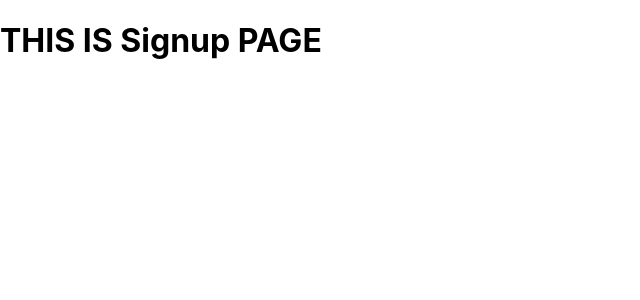
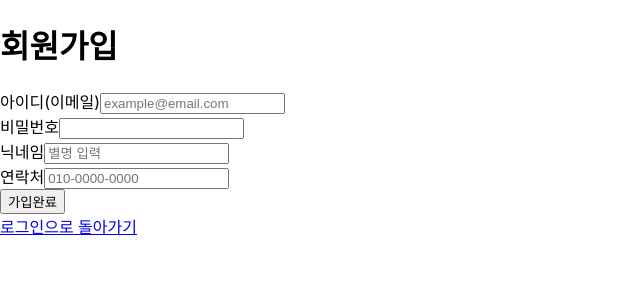
Before and after one commit to kwork9237/Interview-GO_Frontend, a React (Create React App) app: page /signup in a window 1280 px wide. Shown: the top 300 px of the page, without its empty margins (0-640 px from the left). Built offline with nearby package versions, Linux system fonts and the light colour scheme.

Commit message:
Loginpage SIgnuppage App.js 수정

```diff
--- a/src/member/LoginPage.jsx
+++ b/src/member/LoginPage.jsx
@@ -2,9 +2,10 @@
 // 로그인 프론트는 이곳에 구현해주세요.
 
 import React, { useState } from 'react';
+import Signup from './SignupPage';
 // import './Login.css';
 
-const Login = () => {
+const LoginPage = () => {
     // 입력값을 관리하기 위한 상태 (필요 시 사용)
     const [id, setId] = useState('');
     const [password, setPassword] = useState('');
@@ -45,12 +46,12 @@ const Login = () => {
 
                 {/* 하단 링크 섹션 */}
                 <div className="footer-links">
-                    <span className="link-text">회원가입</span>
-                    <span className="link-text">비밀번호 찾기</span>
+                    <span className="link-text"><link to="signup">회원가입</link></span>
+                    <span className="link-text"><link to="">비밀번호 찾기</link></span>
                 </div>
             </div>
         </div>
     );
 }
 
-export default Login;
+export default LoginPage;
--- a/src/member/SignupPage.jsx
+++ b/src/member/SignupPage.jsx
@@ -1,10 +1,107 @@
 // 회원가입 페이지입니다.
 // 회원가입 프론트는 이곳에 구현해주세요.
 
-const Signup = () => {
+import React, { useState } from 'react';
+import { Link } from 'react-router-dom'; // 로그인 페이지로 돌아가기 위해 필요
+/* import './SignupPage.css'; // 아래 작성할 CSS 파일 임포트 */
+
+const SignupPage = () => {
+    // 입력값들을 객체 하나로 관리 (개별 useState로 해도 무방합니다)
+    const [formData, setFormData] = useState({
+        email: '',
+        password: '',
+        nickname: '',
+        contact: ''
+    });
+
+    // 입력값 변경 핸들러
+    const handleChange = (e) => {
+        const { name, value } = e.target;
+        setFormData({
+            ...formData,
+            [name]: value
+        });
+    };
+
+    const handleSignup = () => {
+        console.log('입력된 회원가입 정보:', formData);
+        alert('회원가입 요청이 전송되었습니다.');
+        // 여기에 백엔드 API 호출 로직 추가
+    };
+
     return (
-        <h1>THIS IS Signup PAGE</h1>
+        <div className="signup-page">
+            <div className="signup-container">
+                {/* 타이틀 */}
+                <h1 className="signup-title">회원가입</h1>
+
+                <div className="form-group">
+                    {/* 1. 아이디 (이메일) */}
+                    <div className="input-row">
+                        <label className="input-label">아이디(이메일)</label>
+                        <input
+                            type="email"
+                            name="email"
+                            className="custom-input"
+                            value={formData.email}
+                            onChange={handleChange}
+                            placeholder="example@email.com"
+                        />
+                    </div>
+
+                    {/* 2. 비밀번호 */}
+                    <div className="input-row">
+                        <label className="input-label">비밀번호</label>
+                        <input
+                            type="password"
+                            name="password"
+                            className="custom-input"
+                            value={formData.password}
+                            onChange={handleChange}
+                        />
+                    </div>
+
+                    {/* 3. 닉네임 (추가된 부분) */}
+                    <div className="input-row">
+                        <label className="input-label">닉네임</label>
+                        <input
+                            type="text"
+                            name="nickname"
+                            className="custom-input"
+                            value={formData.nickname}
+                            onChange={handleChange}
+                            placeholder="별명 입력"
+                        />
+                    </div>
+
+                    {/* 4. 연락처 */}
+                    <div className="input-row">
+                        <label className="input-label">연락처</label>
+                        <input
+                            type="tel"
+                            name="contact"
+                            className="custom-input"
+                            value={formData.contact}
+                            onChange={handleChange}
+                            placeholder="010-0000-0000"
+                        />
+                    </div>
+                </div>
+
+                {/* 가입 버튼 */}
+                <div className="button-container">
+                    <button className="signup-btn" onClick={handleSignup}>
+                        가입완료
+                    </button>
+                </div>
+
+                {/* 로그인으로 돌아가기 링크 (선택사항) */}
+                <div className="link-container">
+                    <Link to="/" className="back-link">로그인으로 돌아가기</Link>
+                </div>
+            </div>
+        </div>
     );
 }
 
-export default Signup;
+export default SignupPage;
```
Also changed, not shown: src/App.js (line endings or trailing spaces).
